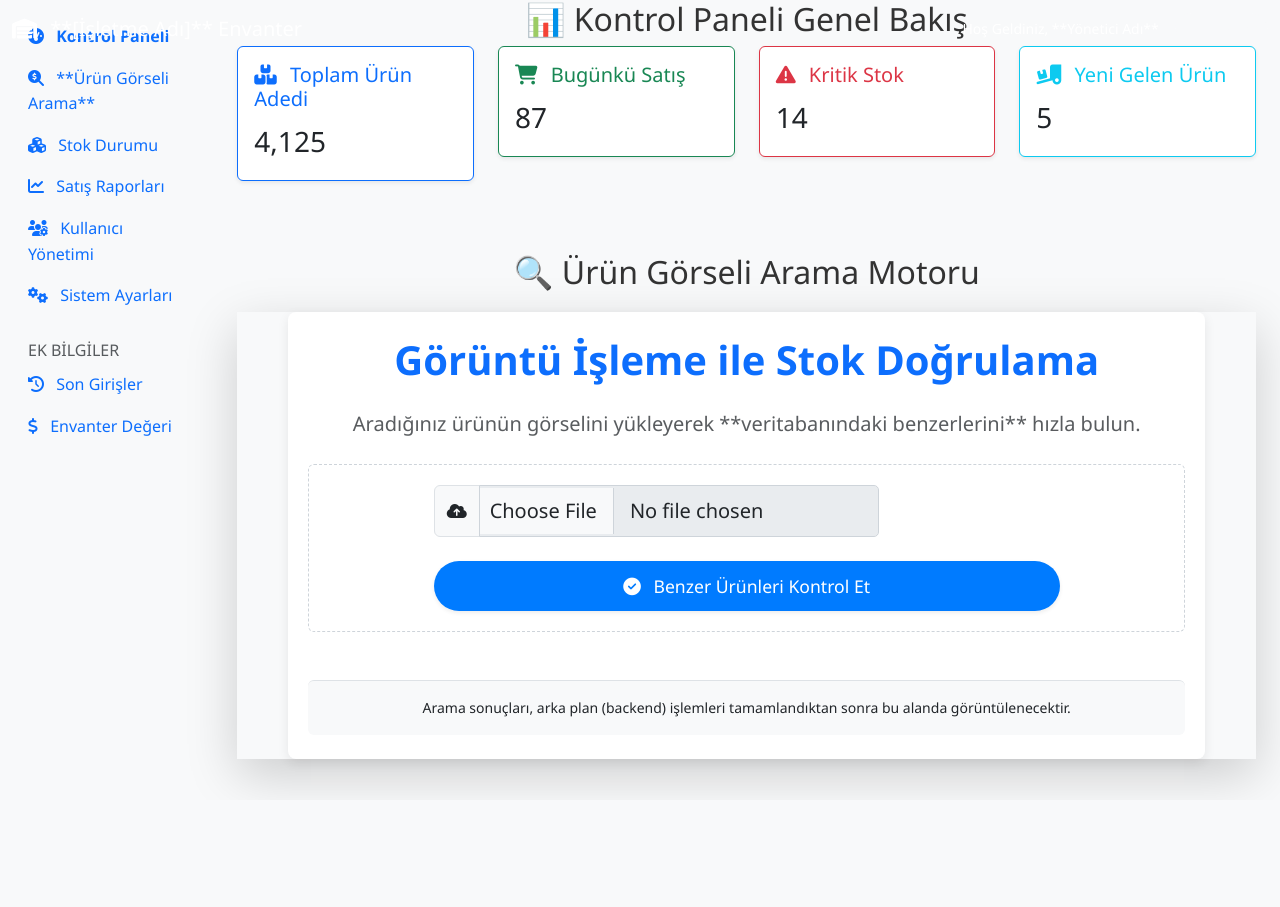
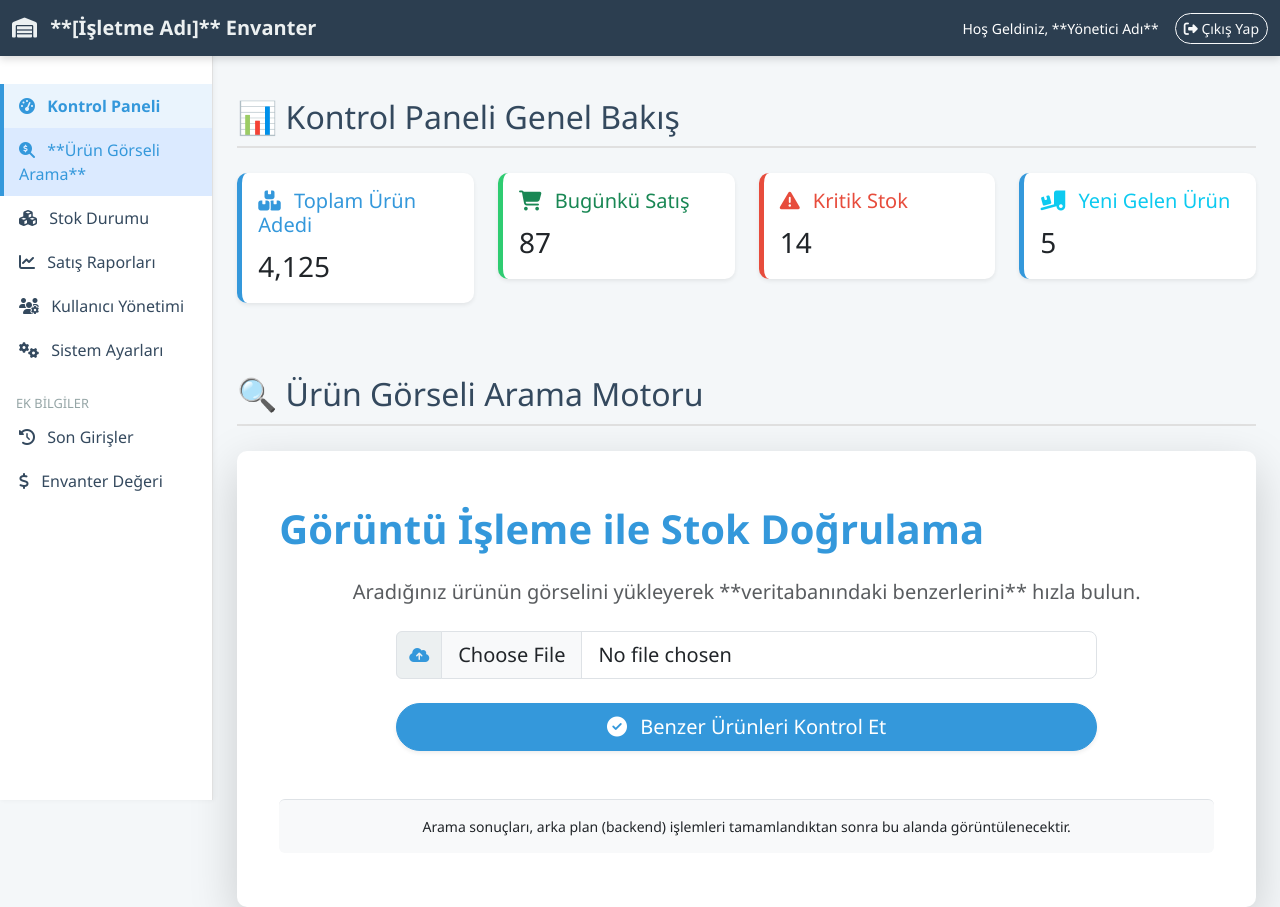
Before and after one commit to Silanur-Tezcan/image-search, a Flask app: page / in a window 1280 px wide. Before the commit the page ends 790 px from the top, so only its background shows below. Run offline with Flask 3, Linux system fonts and the light colour scheme.

Commit message:
Revise CSS for improved styling and layout
Updated styles to improve layout and consistency. Added new variables for colors and adjusted various elements for better visual appeal.

```diff
--- a/static/style.css
+++ b/static/style.css
@@ -1,160 +1,213 @@
-/* static/style.css */
+/* static/style.css - REVİZE EDİLMİŞ UYUMLU SÜRÜM */
 
-/* Genel Ayarlar */
+/* --- GENEL STİL AYARLARI --- */
+:root {
+    --primary-color: #3498db; /* Kurumsal Mavi */
+    --secondary-color: #2c3e50; /* Koyu Gri/Mavi (Navbar) */
+    --background-light: #f4f7f9;
+    --text-dark: #34495e;
+    --text-muted: #95a5a6;
+    --border-light: #e0e0e0;
+}
+
+/* --- GENEL STİL AYARLARI --- */
+/* ... diğer stiller ... */
+
 body {
-    font-family: 'Segoe UI', Roboto, 'Helvetica Neue', Arial, sans-serif;
-    line-height: 1.6;
-    color: #333;
-    background-color: #f8f9fa;
-    margin: 0;
-    padding: 0;
+    font-family: 'Segoe UI', Tahoma, Geneva, Verdana, sans-serif;
+    background-color: var(--background-light);
+    color: var(--text-dark);
+    /* Gerekli Düzeltme: Sayfa içeriğini Navbar yüksekliği kadar aşağı iter */
+    padding-top: 68px;
+}
+
+/* ... diğer stiller ... */
+
+/* 1. NAVBAR STİLLERİ */
+.navbar-custom {
+    background-color: var(--secondary-color);
+    box-shadow: 0 3px 8px rgba(0, 0, 0, 0.15);
+}
+.navbar-custom .navbar-brand {
+    font-weight: 700;
+    color: #ecf0f1;
+}
+
+/* 2. SIDEBAR STİLLERİ */
+.sidebar {
+    position: fixed;
+    top: 0;
+    bottom: 0;
+    left: 0;
+    z-index: 1000;
+    padding: 68px 0 0;
+    box-shadow: 1px 0 5px rgba(0, 0, 0, 0.05);
+    background-color: #ffffff;
+    border-right: 1px solid var(--border-light);
+}
+
+.sidebar .nav-link {
+    color: var(--text-dark);
+    padding: 10px 15px;
+    border-left: 4px solid transparent;
+    transition: all 0.2s;
+}
+
+.sidebar .nav-link.active, .sidebar .nav-link:hover {
+    color: var(--primary-color);
+    background-color: #eaf4fd;
+    border-left-color: var(--primary-color);
+    font-weight: 600;
+}
+
+.sidebar-heading {
+    color: var(--text-muted) !important;
+    font-size: 0.8rem;
+    padding: 0 1rem;
+    margin-top: 1.5rem !important;
+}
+
+.sidebar-link-highlight {
+    background-color: #dbeaff !important;
+    border-left-color: var(--primary-color) !important;
+    color: var(--primary-color) !important;
+}
+
+/* 3. ANA İÇERİK ALANI (INDEX VE RESULT İÇİN ORTAK DÜZEN) */
+.main-content {
+    padding-top: 30px;
+    background-color: var(--background-light);
+    min-height: 100vh; /* Tüm sayfa içeriğini kapsamasını sağlar */
+}
+.page-header {
+    color: var(--text-dark);
+    text-align: left;
+    border-bottom: 2px solid var(--border-light);
+    padding-bottom: 10px;
+    margin-bottom: 25px;
+}
+
+/* Dashboard Kartları */
+.card {
+    border-radius: 10px;
+    box-shadow: 0 4px 10px rgba(0, 0, 0, 0.05);
+    border: none;
+    transition: transform 0.3s;
+}
+.card:hover {
+    transform: translateY(-3px);
+    box-shadow: 0 8px 15px rgba(0, 0, 0, 0.1);
+}
+.card.border-primary { border-left: 5px solid var(--primary-color) !important; }
+.card.border-success { border-left: 5px solid #2ecc71 !important; }
+.card.border-danger { border-left: 5px solid #e74c3c !important; }
+.card.border-info { border-left: 5px solid var(--primary-color) !important; } /* info primary ile aynı yapıldı */
+.text-primary { color: var(--primary-color) !important; }
+.text-danger { color: #e74c3c !important; }
+
+/* Arama Bölümü Kapsayıcısı */
+.search-container {
+    background: #ffffff;
+    border-radius: 10px;
+    padding: 30px;
+    box-shadow: 0 5px 15px rgba(0, 0, 0, 0.08);
+}
+
+/* Buton ve Form Stili */
+.btn-primary {
+    background-color: var(--primary-color);
+    border-color: var(--primary-color);
+}
+.btn-primary:hover {
+    background-color: #2980b9;
+    border-color: #2980b9;
+}
+.input-group-text {
+    background-color: #ecf0f1;
+    color: var(--primary-color);
+}
+
+/* ================================================= */
+/* --- ARAMA SONUÇLARI SAYFASI (RESULT.HTML) STİLLERİ --- */
+/* ================================================= */
+
+/* Sonuç Sayfasının Ana Konteyneri (main-content'i taklit eder) */
+/* result.html'deki .container stilini devre dışı bırakıp yerine .results-wrapper kullanıyoruz */
+.results-wrapper {
+    width: 100%;
+    max-width: 1100px; /* Geniş bir alan */
+    margin: 0 auto;
+    padding: 0 15px;
+}
+
+/* Aranan Görüntü Kutusu */
+.query-box {
+    border: 1px solid var(--border-light);
+    padding: 20px;
+    margin-bottom: 30px;
+    border-radius: 10px;
     display: flex;
     flex-direction: column;
     align-items: center;
-    min-height: 100vh;
+    background-color: #ffffff;
+    box-shadow: 0 2px 10px rgba(0, 0, 0, 0.05);
 }
 
-.container {
-    width: 90%;
-    max-width: 960px;
-    margin: 20px auto;
-    padding: 20px;
-    background-color: #ffffff;
-    border-radius: 8px;
-    box-shadow: 0 4px 12px rgba(0, 0, 0, 0.08);
-}
-
-h1, h2, h3 {
-    color: #343a40;
-    text-align: center;
-    margin-bottom: 25px;
-}
-
-p {
-    margin-bottom: 10px;
-}
-
-/* Linkler */
-a {
-    color: #007bff;
-    text-decoration: none;
-    transition: color 0.3s ease;
-}
-
-a:hover {
-    color: #0056b3;
-}
-
-/* Form Elemanları */
-form {
-    display: flex;
-    flex-direction: column;
-    align-items: center;
-    gap: 15px; /* Elemanlar arası boşluk */
-    padding: 20px;
-    border: 1px dashed #ced4da;
-    border-radius: 6px;
-    margin-bottom: 30px;
-}
-
-input[type="file"] {
-    border: 1px solid #ced4da;
-    padding: 10px;
-    border-radius: 5px;
-    width: 100%;
-    max-width: 400px;
-    background-color: #e9ecef;
-    cursor: pointer;
-}
-
-button[type="submit"] {
-    background-color: #007bff;
-    color: white;
-    border: none;
-    padding: 12px 25px;
-    border-radius: 5px;
-    cursor: pointer;
-    font-size: 1.1em;
-    transition: background-color 0.3s ease;
-}
-
-button[type="submit"]:hover {
-    background-color: #0056b3;
-}
-
-/* Arama Sorgu Kutusu (Results Sayfası) */
-.query-box {
-    border: 2px solid #007bff;
-    padding: 20px;
-    margin-bottom: 30px;
-    border-radius: 8px;
-    display: flex;
-    flex-direction: column;
-    align-items: center;
-    background-color: #e6f2ff; /* Daha açık mavi arka plan */
+.query-box h3 {
+    color: var(--primary-color);
+    margin-bottom: 15px;
+    font-size: 1.25rem;
 }
 
 .query-box img {
     max-width: 200px;
     height: auto;
-    border: 1px solid #cce5ff;
-    border-radius: 6px;
-    margin-bottom: 15px;
+    border: 3px solid var(--primary-color);
+    border-radius: 8px;
+    margin-bottom: 10px;
     box-shadow: 0 2px 8px rgba(0, 0, 0, 0.1);
 }
 
-.query-box h3 {
-    margin-top: 0;
-    margin-bottom: 10px;
-    color: #0056b3;
-}
-
-/* Sonuç Listesi Elemanları */
+/* Sonuç Listesi Elemanları (Result Items) */
 .result-item {
-    border: 1px solid #e0e0e0;
+    border: 1px solid var(--border-light);
     padding: 15px;
     margin-bottom: 15px;
-    border-radius: 8px;
+    border-radius: 10px;
     display: flex;
     align-items: center;
     background-color: #ffffff;
     box-shadow: 0 2px 5px rgba(0, 0, 0, 0.05);
-    transition: transform 0.2s ease-in-out;
+    transition: box-shadow 0.2s;
+    border-left: 5px solid #bdc3c7; /* Hafif bir gri ayırıcı */
 }
 
 .result-item:hover {
-    transform: translateY(-3px);
+    box-shadow: 0 4px 12px rgba(0, 0, 0, 0.1);
+    border-left-color: var(--primary-color); /* Hover'da mavi vurgu */
 }
 
 .result-item img {
-    max-width: 120px;
+    max-width: 100px;
     height: auto;
     margin-right: 20px;
-    border: 1px solid #ced4da;
+    border: 1px solid #dcdcdc;
     border-radius: 6px;
-    box-shadow: 0 1px 4px rgba(0, 0, 0, 0.08);
-}
-
-.result-item div {
-    flex-grow: 1;
 }
 
 .result-item h2 {
     margin-top: 0;
-    margin-bottom: 8px;
-    color: #495057;
-    text-align: left;
-}
-
-.result-item p {
-    margin: 0 0 5px 0;
-    font-size: 0.95em;
-    color: #6c757d;
+    margin-bottom: 5px;
+    color: var(--text-dark);
+    font-size: 1.2rem;
+    text-align: left; /* Başlıklar sola hizalı kalsın */
+    border-bottom: none;
+    padding-bottom: 0;
 }
 
 .similarity {
-    font-weight: bold;
-    color: #28a745; /* Yeşil ton */
+    font-weight: 700;
+    color: #27ae60; /* Canlı Yeşil */
     font-size: 1.1em;
 }
 
@@ -162,9 +215,9 @@ button[type="submit"]:hover {
 .message {
     text-align: center;
     padding: 20px;
-    border: 1px solid #ffc107;
-    background-color: #fff3cd;
-    color: #856404;
+    border: 1px solid #f39c12; /* Turuncu uyarı */
+    background-color: #fff8e1;
+    color: #9c6c19;
     border-radius: 8px;
     margin-top: 20px;
 }
```
